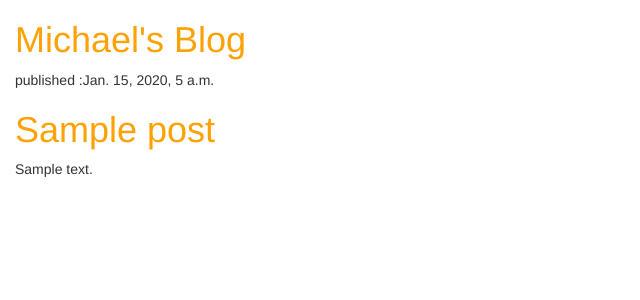
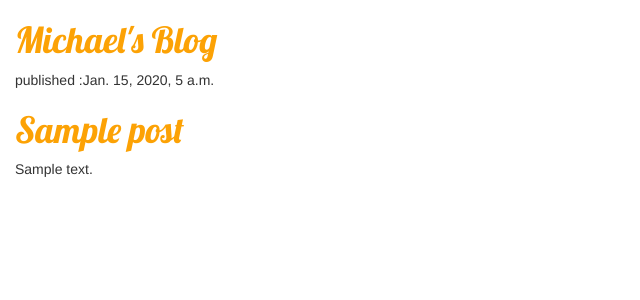
Before and after one commit to michaelrizzo2/Django-Python2, a Django app: template myblog/templates/myblog/post_list.html in a window 1280 px wide. Shown: the top 300 px of the page, without its empty margins (0-640 px from the left). Run offline with Django 3.2, Linux system fonts and the light colour scheme; the template is opened without the code that fills it: values that come from a table or form of the project are taken from there, others are empty; tables that the repository leaves empty hold one stand-in row (values such as "Sample post"); some libraries are stand-ins or nearby versions.

Commit message:
changed font to lobster font

```diff
--- a/myblog/static/css/myblog.css
+++ b/myblog/static/css/myblog.css
@@ -1,5 +1,6 @@
 h1 a {
 color:#FCA205;
+font-family:'lobster';
 }
 
 body {
--- a/myblog/templates/myblog/post_list.html
+++ b/myblog/templates/myblog/post_list.html
@@ -5,6 +5,8 @@
 		<link rel="stylesheet" href="//maxcdn.bootstrapcdn.com/bootstrap/3.2.0/css/bootstrap.min.css">
 		<link rel="stylesheet" href="//maxcdn.bootstrapcdn.com/bootstrap/3.2.0/css/bootstrap-theme.min.css">
 		<link rel="stylesheet" href="{%static "css/myblog.css" %}">
+	    <link	href="http://fonts.googleapis.com/css?family=Lobster&subset=latin,latin-ext"	rel="stylesheet"	type="text/css">
+
 	</head>
 	<div>
 		<h1><a href="/">Michael's Blog</a></h1>
```
